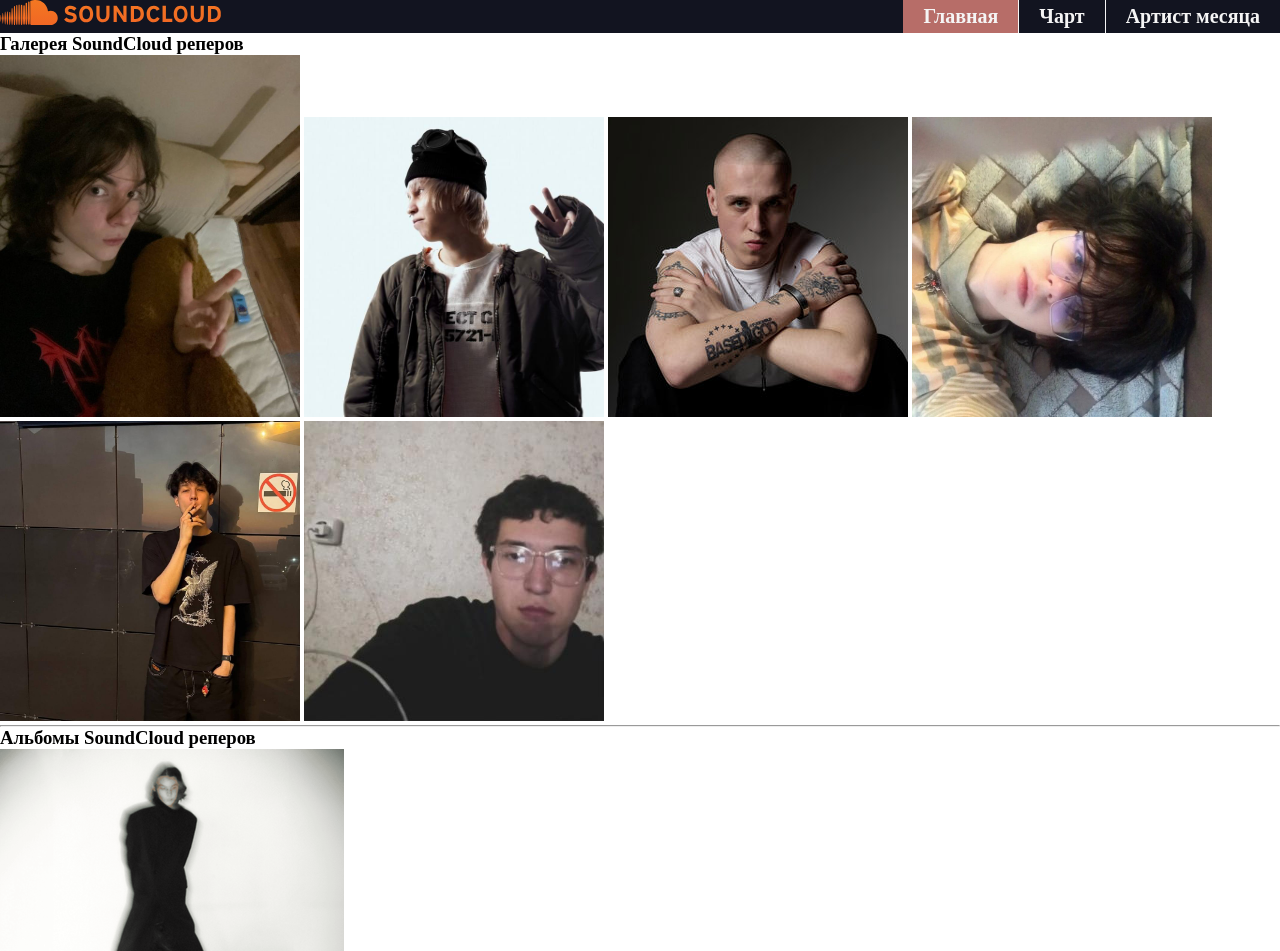
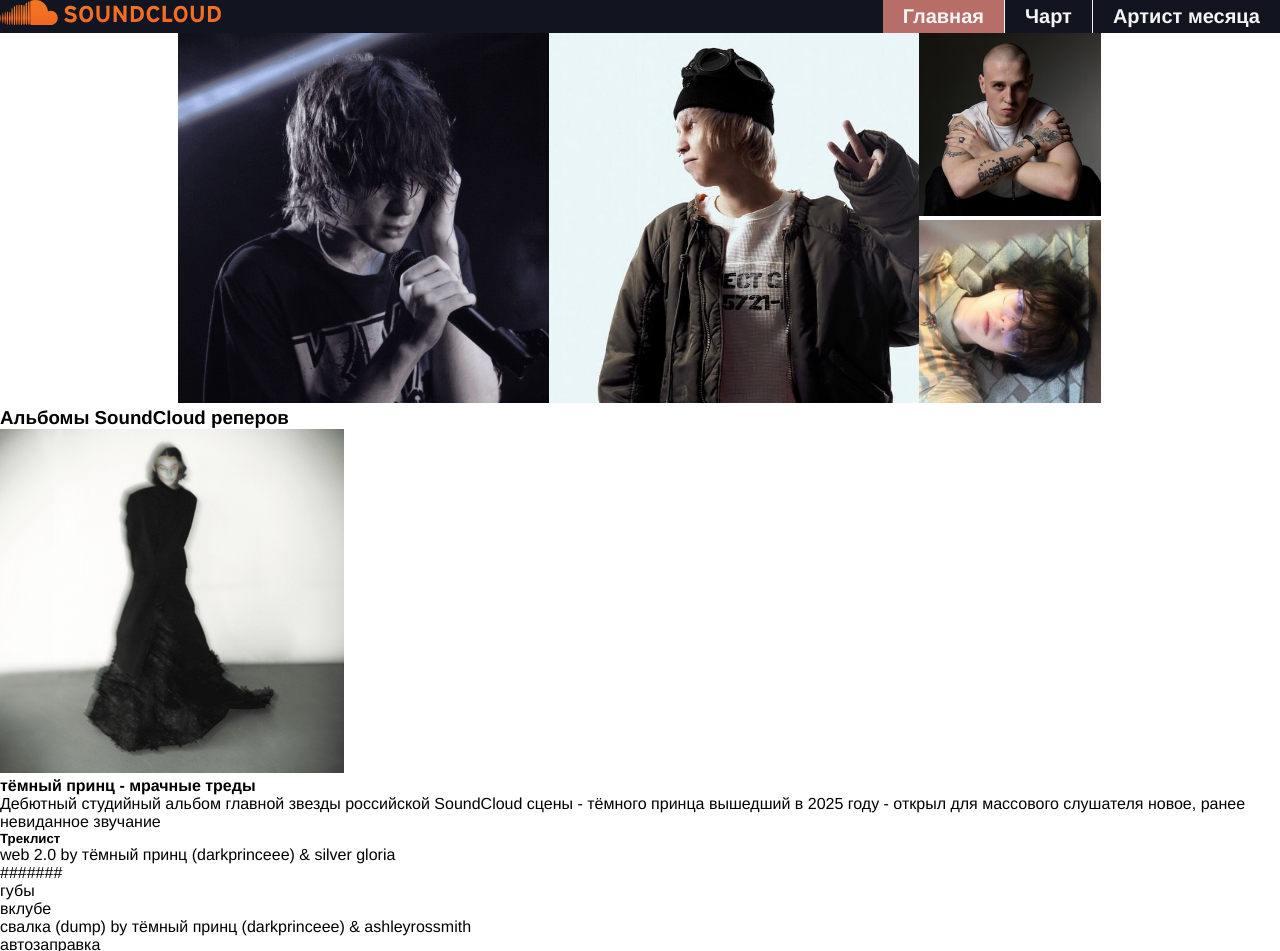
Before and after one commit to vstaff/setevie_i_internet_technologii_my_website, a plain HTML site: page index.html in a window 1280 px wide. Shown: the top 951 px of the page. Drawn offline with Linux system fonts and the light colour scheme.

Commit message:
добавил на главную галерею, нужно еще во всех текстах добавить класс text

```diff
--- a/index.html
+++ b/index.html
@@ -7,6 +7,7 @@
   <title>Топ SoundCloud реперов</title>
   <link rel="stylesheet" href="./styles/global.css">
   <link rel="stylesheet" href="./styles/header.css">
+  <link rel="stylesheet" href="./styles/gallery.css">
 </head>
 
 <body>
@@ -16,32 +17,25 @@
     </div>
 
     <nav>
-      <h2 class="nav-item last-nav-item header-text"><a href="./teminiy_prince.html">Артист месяца</a></h2>
-      <h2 class="nav-item header-text"><a href="./top_soundcloud_rappers.html">Чарт</a></h2>
-      <h2 class="current-page nav-item header-text"><a href="./index.html">Главная</a></h2>
+      <h2 class="text nav-item last-nav-item header-text"><a href="./teminiy_prince.html">Артист месяца</a></h2>
+      <h2 class="text nav-item header-text"><a href="./top_soundcloud_rappers.html">Чарт</a></h2>
+      <h2 class="text current-page nav-item header-text"><a href="./index.html">Главная</a></h2>
     </nav>
   </header>
-  <!-- <hr> -->
 
-  <h3>Галерея SoundCloud реперов</h3>
+  <div id="gallery-wrapper" >
+    <div style="float:left;width:calc(9.857%/2);visibility: hidden;">a</div>
+    <img src="./public/artists/тёмный_принц2.png" alt="тёмный принц" width="36.143%" style="float:left">
+    <img src="./public/artists/madk1d.jpg" alt="madk1d" width="36.143%" style="float:left">
+    <img src="./public/artists/fortuna_812.jpg" alt="fortuna 812" width="17.857%">
+    <img src="./public/artists/tewiq.jpg" alt="tewiq" width="17.857%">
+  </div>
 
-  <a href="./teminiy_prince.html"><img src="./public/artists/тёмный_принц.jpg" alt="тёмный принц" width="300"></a>
-  <img src="./public/artists/madk1d.jpg" alt="madk1d" width="300">
-
-  <img src="./public/artists/fortuna_812.jpg" alt="fortuna 812" width="300">
-
-  <img src="./public/artists/tewiq.jpg" alt="tewiq" width="300">
-
-  <img src="./public/artists/greyrock.jpg" alt="greyrock" width="300">
-
-  <img src="./public/artists/урал_гайсин.jpg" alt="урал гайсин" width="300">
-  <hr>
-
-  <h3>Альбомы SoundCloud реперов</h3>
+  <h3 class="text">Альбомы SoundCloud реперов</h3>
 
   <img src="./public/albums_covers/тёмный_принц/мрачные_треды.png" alt="тёмный принц - мрачные треды">
-  <h4>тёмный принц - мрачные треды</h4>
-  <p>
+  <h4 class="text">тёмный принц - мрачные треды</h4>
+  <p class="text">
     Дебютный студийный альбом главной звезды
     российской SoundCloud сцены -
     тёмного принца вышедший в 2025 году - открыл
@@ -49,8 +43,8 @@
     новое, ранее невиданное звучание
   </p>
 
-  <h5>Треклист</h5>
-  <ol>
+  <h5 class="text">Треклист</h5>
+  <ol class="text">
     <li>web 2.0 by тёмный принц (darkprinceee) &
       silver gloria</li>
     <li>#######</li>
@@ -65,8 +59,8 @@
   <hr>
 
   <img src="./public/albums_covers/madk1d/он_сказал_поехали!.png" alt="madk1d - он сказал поехали!">
-  <h4>madk1d - Он сказал поехали!</h4>
-  <p>
+  <h4 class="text">madk1d - Он сказал поехали!</h4>
+  <p class="text">
     Как говорил сам madk1d -
     "альбом писался долго, где то с июня я собирал треки, «мориарти», «самый лучший трудовик» и тд, но мне кажется что
     это не альбом а просто солянка из муд треков, изначально даже концепция была но позже отказался от нее в угоду
@@ -76,8 +70,8 @@
     содержания
   </p>
 
-  <h5>Треклист</h5>
-  <ol>
+  <h5 class="text">Треклист</h5>
+  <ol class="text">
     <li>типичная ситуация</li>
     <li>1 мая (feat. CUPSIZE)</li>
     <li>самый лучший трудовик</li>
@@ -92,14 +86,14 @@
   <hr>
 
   <img src="./public/albums_covers/FORTUNA_812/basedgod.png" alt="FORTUNA 812 - basedgod">
-  <h4>FORTUNA 812 - basedgod</h4>
-  <p>
+  <h4 class="text">FORTUNA 812 - basedgod</h4>
+  <p class="text">
     Второй студийный альбом FORTUN'ы, состоящий
     из 13 треков, 7 из которых выходили ранее,
     до альбома. На фитах тёмный принц и Jessie
     Luck. Альбом можно разделить на 2 части:
   </p>
-  <ul>
+  <ul class="text">
     <li>
       1 часть — с трека intronett до трека
       loro piana. Эта часть более агрессивная
@@ -113,8 +107,8 @@
     </li>
   </ul>
 
-  <h5>Треклист</h5>
-  <ol>
+  <h5 class="text">Треклист</h5>
+  <ol class="text">
     <li>intronett</li>
     <li>
       ТАК УМИРАЛИ ДЕНЬГИ (TIHMWD) by FORTUNA
@@ -134,7 +128,7 @@
   </ol>
   <hr>
 
-  <p align="right">
+  <p align="right" class="text">
     выполнил: Кон Владислав (группа: Б9123-09.03.04(1))
   </p>
 </body>
--- /dev/null
+++ b/styles/gallery.css
@@ -0,0 +1,6 @@
+div#gallery-wrapper {
+    overflow: hidden;
+    width: 80%;
+    margin-left: auto;
+    margin-right: auto;
+}
--- a/styles/global.css
+++ b/styles/global.css
@@ -3,3 +3,7 @@
     margin: 0;
     padding: 0;
 }
+
+.text {
+    font-family: Helvetica, Arial, sans-serif
+}
```
Also changed, not shown: public/artists/тёмный_принц2.png (added).
